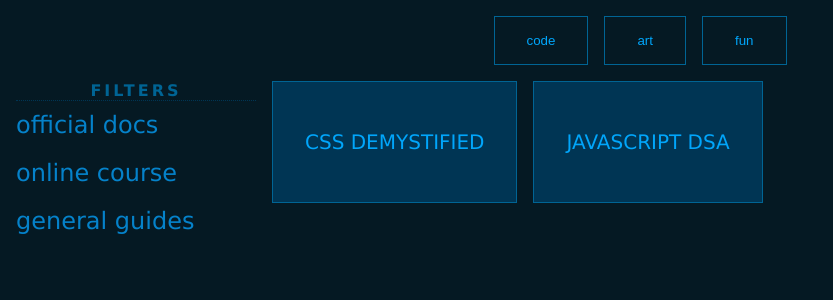
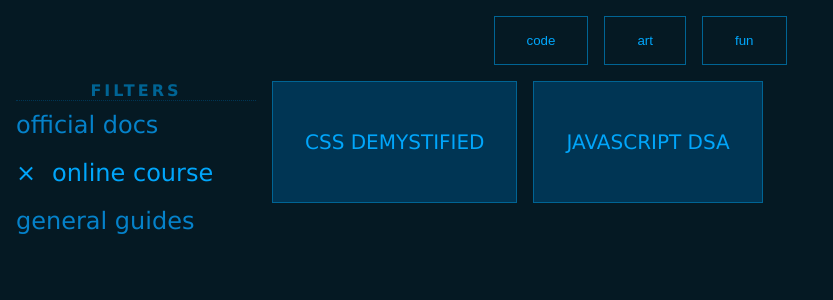
Before and after one commit to mistyb01/web-collector, a React (Create React App) app: page / in a window 1280 px wide. Both pictures are taken after a click on the item "online course". Shown: the top 300 px of the page, without its empty margins (0-833 px from the left). Built offline with nearby package versions, Linux system fonts and the light colour scheme.

Commit message:
added class for active tag

```diff
--- a/src/App.tsx
+++ b/src/App.tsx
@@ -19,7 +19,11 @@ const App:FC = () => {
   }
 
   function handleTagChange(e: React.MouseEvent<HTMLButtonElement>) {
+    if (e.currentTarget.id === tag) {
+      setTag('all');
+    } else {
     setTag(e.currentTarget.id);
+    }
   }
 
 
--- a/src/Tags.tsx
+++ b/src/Tags.tsx
@@ -5,7 +5,8 @@ interface Props {
     bookmarkData: Link[],
     handleCategoryChange: ReactEventHandler,
     handleTagChange: ReactEventHandler,
-    category: string
+    category: string,
+    tag: string
   }
 
 export const Tags: React.FC<Props> = (props) => {
@@ -18,6 +19,9 @@ export const Tags: React.FC<Props> = (props) => {
         <div>
             <ul className='tags-list'>
                 {tags.map((tag) => {
+                    if (tag === props.tag) {
+                        return (<li className='tags-list__item tags-list__item--selected' onClick={props.handleTagChange} id={tag}>{tag}</li>);
+                    }
                     return (<li className='tags-list__item' onClick={props.handleTagChange} id={tag}>{tag}</li>);
                 })}
             </ul>
--- a/src/index.css
+++ b/src/index.css
@@ -1,4 +1,6 @@
-* {
+*,
+*::before,
+*::after {
   box-sizing: border-box;
   margin: 0;
   padding: 0;
@@ -99,3 +101,13 @@ main {
   color: var(--fg-color);
   cursor: pointer;
 }
+
+.tags-list__item--selected {
+  color: var(--fg-color);
+  text-decoration: wavy;
+}
+
+.tags-list__item--selected::before {
+  content: '×';
+  margin-right: 1rem;
+}
```
